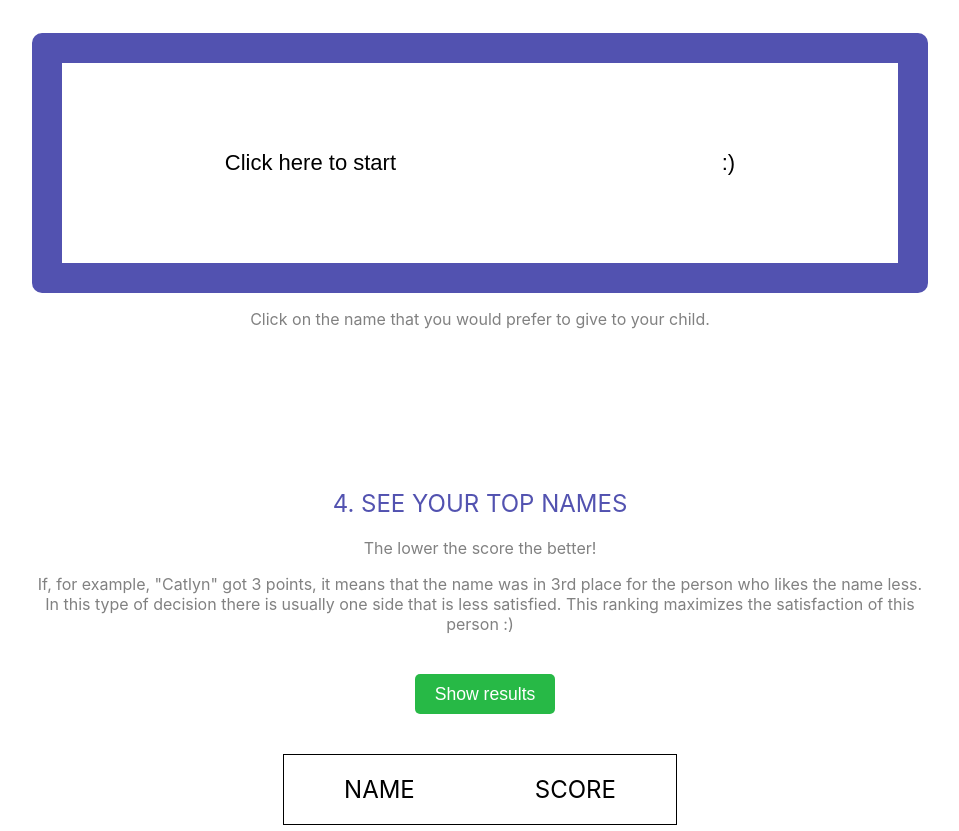
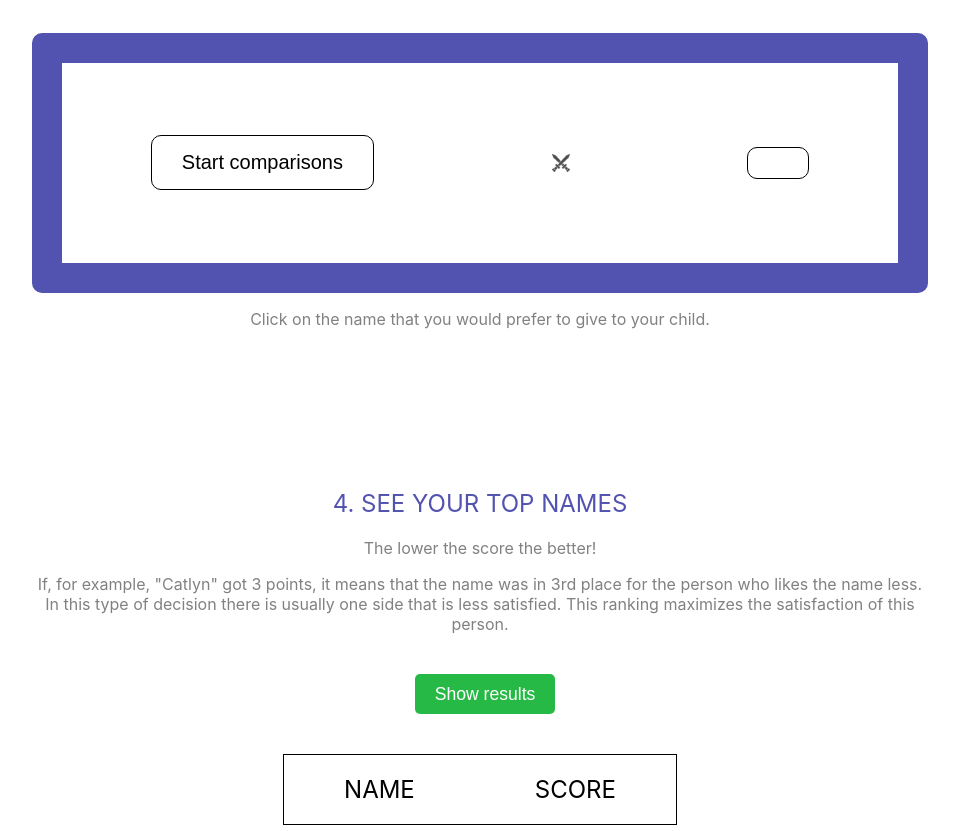
Before and after one commit to jszufa/names-app, a React (Create React App) app: page / in a window 1280 px wide. Shown: the part 1440-2271 px from the top of the page, without its empty margins (160-1119 px from the left). Built offline with nearby package versions, Linux system fonts and the light colour scheme.

Commit message:
session storage and some styling

```diff
--- a/src/App.js
+++ b/src/App.js
@@ -1,5 +1,5 @@
 import './App.css';
-import { useState } from 'react';
+import { useEffect, useState } from 'react';
 
 import NamesComparerMS from './NamesComparerMS';
 import Names from './Names';
@@ -12,6 +12,13 @@ function App() {
 
   const [ranking, setRanking] = useState([]);
   console.log(ranking);
+
+  useEffect(() => {
+    console.log('odpalił się useeffect')
+    if (sessionStorage.getItem('names')) {
+      setNamesPool(JSON.parse(sessionStorage.getItem('names')))
+    }
+  }, []);
 
 
 
@@ -45,7 +52,7 @@ function App() {
       <section className='ResultsSection'>
         <h2>4. See your top names</h2>
         <p> The lower the score the better!</p>
-        <p> If, for example, "Catlyn" got 3 points, it means that the name was in 3rd place for the person who likes the name less. In this type of decision there is usually one side that is less satisfied. This ranking maximizes the satisfaction of this person :) </p>
+        <p> If, for example, "Catlyn" got 3 points, it means that the name was in 3rd place for the person who likes the name less. In this type of decision there is usually one side that is less satisfied. This ranking maximizes the satisfaction of this person. </p>
         <Results ranking={ranking} />
       </section>
     </div>
--- a/src/Names.js
+++ b/src/Names.js
@@ -9,8 +9,11 @@ function Names(props) {
 
         let index = Date.now();
 
-        props.setNames(
-            props.names.concat({ id: index, name: text }));
+        let updatedNames = props.names.concat({ id: index, name: text });
+
+        sessionStorage.setItem('names', JSON.stringify(updatedNames));
+
+        props.setNames(updatedNames);
 
         if (inputRef) {
             inputRef.value = '';
@@ -18,6 +21,8 @@ function Names(props) {
     }
 
     const removeName = (nameId) => {
+
+        sessionStorage.setItem('names', JSON.stringify(props.names.filter(name => name.id !== nameId)));
 
         props.setNames(
             props.names.filter(name => name.id !== nameId)
--- a/src/NamesComparerMS.css
+++ b/src/NamesComparerMS.css
@@ -11,10 +11,19 @@
 
 .NamesComparer .NameButton {
     cursor: pointer;
-    font-size: 22px;
-    height: 50px;
+    font-size: 20px;
+    padding: 15px 30px;
     font-weight: 400;
-    border: none;
+    border: 1px solid black;
     border-radius: 10px;
     background-color: white;
 }
+
+.NamesComparer .NameButton:hover {
+    background-color: rgb(205, 255, 192);
+}
+
+.NamesComparer .Swords {
+    opacity: 0.7;
+    height: 18px
+}
--- a/src/NamesComparerMS.js
+++ b/src/NamesComparerMS.js
@@ -1,5 +1,8 @@
 import { useState, useEffect } from 'react';
 import './NamesComparerMS.css';
+
+import swords from "./img/swords.png";
+
 
 // oszczędność algorytmu fajnie widać na 3 elementach
 // low - index pierwszego wyrazu tablicy
@@ -9,7 +12,7 @@ import './NamesComparerMS.css';
 function NamesComparerMS(props) {
 
   const [namesArray, setNamesArray] = useState([]);
-  const [currentNames, setCurrentNames] = useState(['Click here to start', ':)']);
+  const [currentNames, setCurrentNames] = useState(['Start comparisons', '']);
 
   const [size, setSize] = useState(1);
   const [temp, setTemp] = useState([]);
@@ -158,6 +161,7 @@ function NamesComparerMS(props) {
   return (
     <div className="NamesComparer">
       <button className='NameButton' onClick={() => stepByStepMergeSort(currentNames[0])}>{currentNames[0]}</button>
+      <img src={swords} className='Swords' />
       <button className='NameButton' onClick={() => stepByStepMergeSort(currentNames[1])}>{currentNames[1]}</button>
     </div>
   );
```
Also changed, not shown: package.json (+13 -0 lines), src/img/swords.png (added), 1 other file (tests, documents, lock files or other folders).
